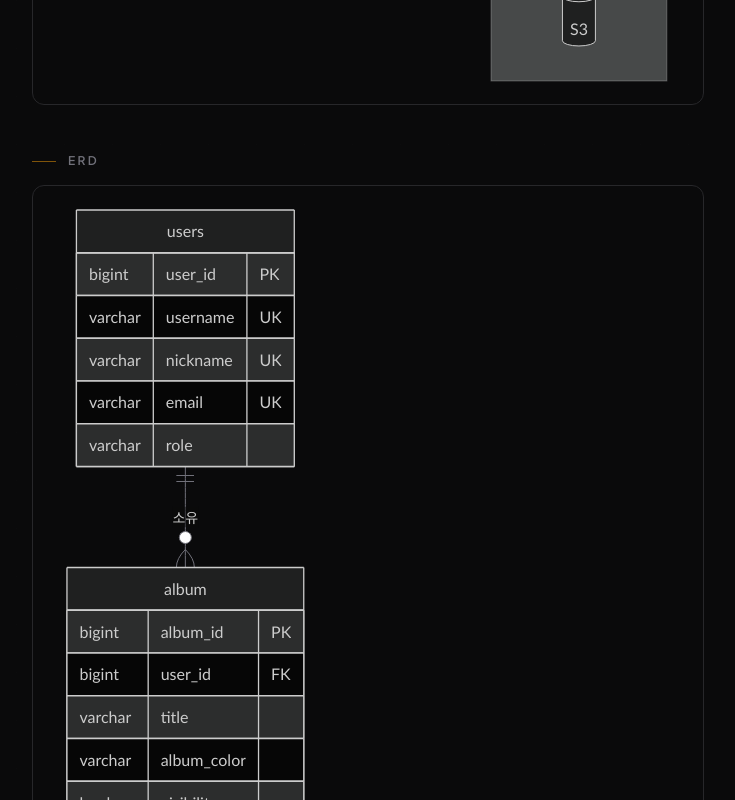
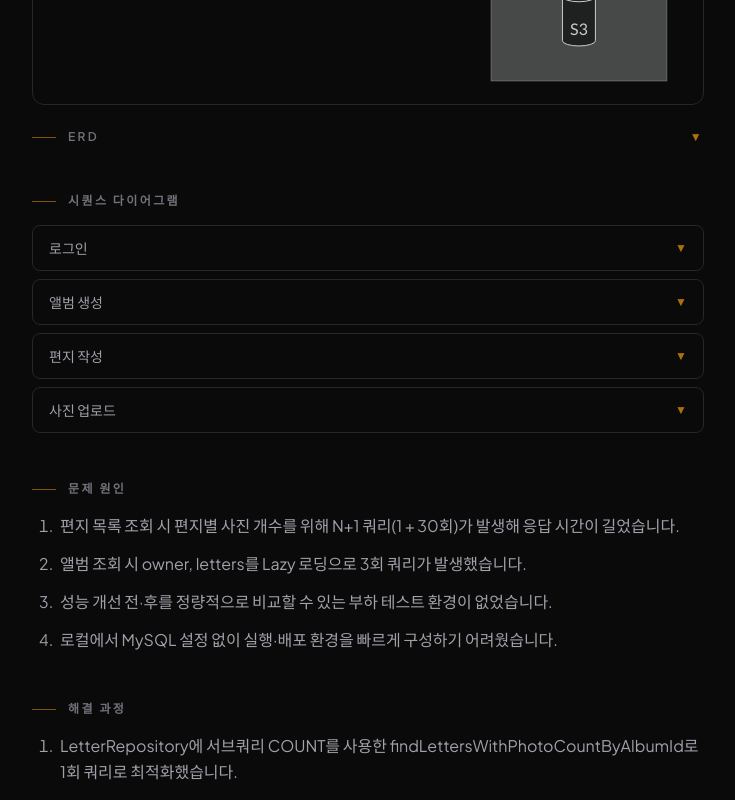
Before and after one commit to jinhyuk9714/portfolio-site, a Next.js app: page /projects/memory-of-year in a window 1280 px wide. Shown: the part 960-1760 px from the top of the page, without its empty margins (272-1007 px from the left). Built offline with nearby package versions, Linux system fonts and the light colour scheme.

Commit message:
fix: MermaidDiagram 복구, ERD/시퀀스 접기·다중 시퀀스 지원

```diff
--- a/app/projects/[id]/page.tsx
+++ b/app/projects/[id]/page.tsx
@@ -69,24 +69,23 @@ function NumberedBlock({ text }: { text: string }) {
   );
 }
 
-/** 다이어그램 블록: Mermaid 코드 또는 이미지 URL */
+/** 다이어그램 블록: Mermaid 코드 또는 이미지 URL. collapsible이면 접기 가능 */
 function DiagramBlock({
   title,
   url,
   mermaidCode,
+  collapsible = false,
 }: {
   title: string;
   url: string | null | undefined;
   mermaidCode?: string | null;
+  collapsible?: boolean;
 }) {
   const hasMermaid = mermaidCode?.trim();
   const hasUrl = url?.trim();
   if (!hasMermaid && !hasUrl) return null;
 
-  return (
-    <>
-      <SectionTitle>{title}</SectionTitle>
-      {hasMermaid ? (
+  const content = hasMermaid ? (
     <MermaidDiagram code={mermaidCode!} />
   ) : (
     <div className="relative w-full rounded-xl overflow-hidden bg-surface border border-surface-border">
@@ -99,7 +98,25 @@ function DiagramBlock({
         />
       </ImageLightbox>
     </div>
-      )}
+  );
+
+  if (collapsible) {
+    return (
+      <details className="group mt-6 first:mt-0">
+        <summary className="flex cursor-pointer list-none items-center gap-3 text-xs font-semibold uppercase tracking-[0.2em] text-ink-tertiary hover:text-ink-secondary [&::-webkit-details-marker]:hidden">
+          <span className="w-6 h-px bg-accent/50 shrink-0" aria-hidden />
+          {title}
+          <span className="ml-auto text-accent/70 group-open:rotate-180 transition-transform" aria-hidden>▼</span>
+        </summary>
+        <div className="mt-4">{content}</div>
+      </details>
+    );
+  }
+
+  return (
+    <>
+      <SectionTitle>{title}</SectionTitle>
+      {content}
     </>
   );
 }
@@ -157,19 +174,39 @@ export default async function ProjectPage({ params }: Props) {
         <OverviewBlock text={project.detail} />
 
         <DiagramBlock title="아키텍처" url={project.diagramUrl} mermaidCode={project.diagramMermaid} />
-        <DiagramBlock title="ERD" url={project.erdUrl} mermaidCode={project.erdMermaid} />
+        <DiagramBlock title="ERD" url={project.erdUrl} mermaidCode={project.erdMermaid} collapsible />
+        {project.sequenceDiagrams?.length ? (
+          <>
+            <SectionTitle>시퀀스 다이어그램</SectionTitle>
+            <div className="space-y-2">
+              {project.sequenceDiagrams.map(({ title, mermaid }) => (
+                <details key={title} className="group rounded-lg border border-surface-border bg-surface/50">
+                  <summary className="cursor-pointer list-none px-4 py-3 text-sm font-medium text-ink-secondary hover:text-ink-primary [&::-webkit-details-marker]:hidden flex items-center justify-between gap-2">
+                    {title}
+                    <span className="text-accent/70 text-xs group-open:rotate-180 transition-transform shrink-0">▼</span>
+                  </summary>
+                  <div className="border-t border-surface-border px-4 py-3">
+                    <MermaidDiagram code={mermaid} />
+                  </div>
+                </details>
+              ))}
+            </div>
+          </>
+        ) : (
           <DiagramBlock title="시퀀스 다이어그램" url={project.sequenceDiagramUrl} mermaidCode={project.sequenceDiagramMermaid} />
+        )}
 
         {!project.diagramUrl &&
         !project.diagramMermaid &&
         !project.erdUrl &&
         !project.erdMermaid &&
         !project.sequenceDiagramUrl &&
-        !project.sequenceDiagramMermaid ? (
+        !project.sequenceDiagramMermaid &&
+        !project.sequenceDiagrams?.length ? (
           <>
             <SectionTitle>{diagramLabel}</SectionTitle>
             <p className="text-sm text-ink-tertiary py-8 border border-dashed border-surface-border rounded-xl text-center">
-              data/projects.ts에서 diagramUrl·erdUrl·sequenceDiagramUrl(이미지) 또는 diagramMermaid·erdMermaid·sequenceDiagramMermaid(Mermaid 코드)를 넣어 주세요.
+              data/projects.ts에서 diagramUrl·erdUrl·sequenceDiagramUrl(이미지), diagramMermaid·erdMermaid·sequenceDiagramMermaid(Mermaid), 또는 sequenceDiagrams 배열을 넣어 주세요.
             </p>
           </>
         ) : null}
--- a/components/MermaidDiagram.tsx
+++ b/components/MermaidDiagram.tsx
@@ -1,7 +1,25 @@
 "use client";
 
-import { useLayoutEffect, useState, useId } from "react";
+import { useLayoutEffect, useState, useRef } from "react";
 import mermaid from "mermaid";
+
+let mermaidInitialized = false;
+function ensureMermaidInit() {
+  if (mermaidInitialized) return;
+  mermaid.initialize({
+    startOnLoad: false,
+    theme: "dark",
+    themeVariables: {
+      primaryColor: "#f59e0b",
+      primaryTextColor: "#fafafa",
+      primaryBorderColor: "#27272a",
+      lineColor: "#71717a",
+      secondaryColor: "#141416",
+      tertiaryColor: "#0a0a0b",
+    },
+  });
+  mermaidInitialized = true;
+}
 
 interface MermaidDiagramProps {
   code: string;
@@ -9,27 +27,18 @@ interface MermaidDiagramProps {
 }
 
 export default function MermaidDiagram({ code, className = "" }: MermaidDiagramProps) {
-  const id = useId().replace(/:/g, "");
+  const idRef = useRef(
+    `mermaid-${typeof crypto !== "undefined" && crypto.randomUUID ? crypto.randomUUID() : Math.random().toString(36).slice(2)}`
+  );
   const [svg, setSvg] = useState<string | null>(null);
   const [error, setError] = useState<string | null>(null);
 
   useLayoutEffect(() => {
     if (!code.trim()) return;
 
-    mermaid.initialize({
-      startOnLoad: false,
-      theme: "dark",
-      themeVariables: {
-        primaryColor: "#f59e0b",
-        primaryTextColor: "#fafafa",
-        primaryBorderColor: "#27272a",
-        lineColor: "#71717a",
-        secondaryColor: "#141416",
-        tertiaryColor: "#0a0a0b",
-      },
-    });
+    ensureMermaidInit();
+    const renderId = idRef.current;
 
-    const renderId = `mermaid-${id}`;
     mermaid
       .render(renderId, code.trim())
       .then(({ svg: result }) => {
@@ -40,7 +49,7 @@ export default function MermaidDiagram({ code, className = "" }: MermaidDiagramP
         setError(err.message ?? "Mermaid 렌더 실패");
         setSvg(null);
       });
-  }, [code, id]);
+  }, [code]);
 
   if (error) {
     return (
@@ -52,7 +61,7 @@ export default function MermaidDiagram({ code, className = "" }: MermaidDiagramP
 
   if (!svg) {
     return (
-      <div className="rounded-xl border border-surface-border bg-surface p-8 text-center text-ink-tertiary text-sm">
+      <div className="min-h-[200px] rounded-xl border border-surface-border bg-surface p-8 flex items-center justify-center text-ink-tertiary text-sm">
         로딩 중…
       </div>
     );
@@ -60,7 +69,7 @@ export default function MermaidDiagram({ code, className = "" }: MermaidDiagramP
 
   return (
     <div
-      className={`rounded-xl overflow-hidden bg-surface border border-surface-border p-4 [&_svg]:max-w-full [&_svg]:h-auto ${className}`}
+      className={`min-h-[120px] rounded-xl overflow-hidden bg-surface border border-surface-border p-4 [&_svg]:max-w-full [&_svg]:h-auto ${className}`}
       dangerouslySetInnerHTML={{ __html: svg }}
     />
   );
--- a/data/projects.ts
+++ b/data/projects.ts
@@ -26,6 +26,8 @@ export interface Project {
   sequenceDiagramUrl?: string | null;
   /** 시퀀스 다이어그램 Mermaid 코드 (이미지 대신 사용 가능) */
   sequenceDiagramMermaid?: string | null;
+  /** 시퀀스 다이어그램 여러 개 (제목 + Mermaid, 있으면 단일 시퀀스 대신 사용) */
+  sequenceDiagrams?: { title: string; mermaid: string }[];
   problem: string;
   solution: string;
   result: string;
@@ -109,26 +111,47 @@ export const projects: Project[] = [
       varchar sticker_url
     }`,
     sequenceDiagramUrl: null,
-    sequenceDiagramMermaid: `sequenceDiagram
-    participant C as 클라이언트
-    participant API as UserController
-    participant US as UserService
-    participant UR as UserRepository
-    participant JWT as JwtTokenProvider
-
-    C->>+API: POST /api/auth/login (username, password)
-    API->>+US: authenticateUser(username, password)
-    US->>UR: findByUsername(username)
-    UR-->>US: Optional User
-    US->>US: passwordEncoder.matches()
-    US-->>-API: Optional User
-    alt 인증 성공
-      API->>JWT: createToken(username)
-      JWT-->>API: token
-      API-->>C: 200 success, data: token
-    else 인증 실패
-      API-->>C: 401 success: false, error
+    sequenceDiagramMermaid: null,
+    sequenceDiagrams: [
+      {
+        title: "로그인",
+        mermaid: `sequenceDiagram
+    C->>API: POST /api/auth/login
+    API->>US: authenticateUser
+    US->>UR: findByUsername
+    alt 성공
+        API->>JWT: createToken
+        API-->>C: 200 { token }
+    else 실패
+        API-->>C: 401
     end`,
+      },
+      {
+        title: "앨범 생성",
+        mermaid: `sequenceDiagram
+    C->>API: POST /api/albums/create
+    API->>AS: hasAlbum, createAlbum
+    AS->>AR: save
+    API-->>C: 201 { Album }`,
+      },
+      {
+        title: "편지 작성",
+        mermaid: `sequenceDiagram
+    C->>API: POST /api/albums/{id}/create
+    API->>LS: createLetter
+    LS->>LR: save
+    API-->>C: 201 { Letter }`,
+      },
+      {
+        title: "사진 업로드",
+        mermaid: `sequenceDiagram
+    C->>API: POST /api/letters/{id}/photos
+    API->>PS: addPhoto
+    PS->>S3: uploadFile
+    PS->>PR: save
+    API-->>C: 201 { Photo }`,
+      },
+    ],
     problem: `1. 편지 목록 조회 시 편지별 사진 개수를 위해 N+1 쿼리(1 + 30회)가 발생해 응답 시간이 길었습니다.
 2. 앨범 조회 시 owner, letters를 Lazy 로딩으로 3회 쿼리가 발생했습니다.
 3. 성능 개선 전·후를 정량적으로 비교할 수 있는 부하 테스트 환경이 없었습니다.
```
Lines whose indentation alone changed are shown as unchanged.
